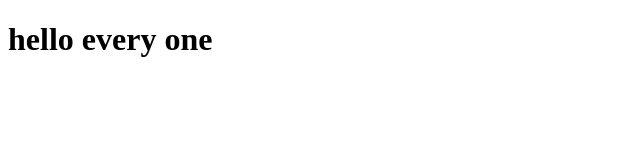
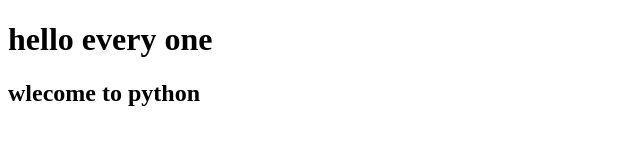
Before and after one commit to Akshayphanse97/python-program, a plain HTML site: page about.html in a window 1280 px wide. Shown: the whole page, without its empty margins (0-640 px from the left). Drawn offline with Linux system fonts and the light colour scheme.

```diff
--- a/about.html
+++ b/about.html
@@ -2,6 +2,8 @@
 <html>
 <head>
 <body>
-    <h1>hello  every one</h1>
+    <h1>hello  every one </h1>
+
+    <h2> wlecome to python</h2>
 </body>
 </html>
```
